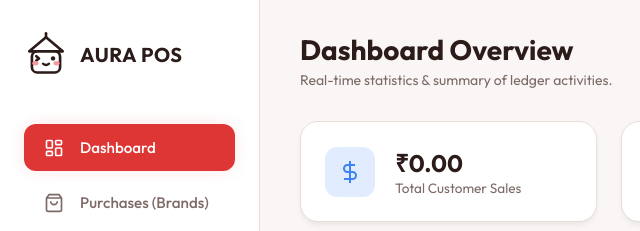
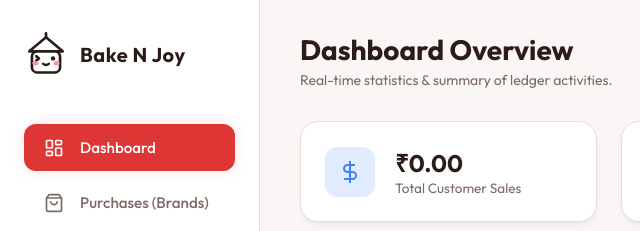
Before and after one commit to Zennnn123/aura-pos, a website: page index.html in a window 1280 px wide. Shown: the top 231 px of the page, 0-640 px from the left. Drawn offline with Linux system fonts and the light colour scheme.

Commit message:
Rename brand logo and title to Bake N Joy

```diff
--- a/index.html
+++ b/index.html
@@ -3,7 +3,7 @@
 <head>
     <meta charset="UTF-8">
     <meta name="viewport" content="width=device-width, initial-scale=1.0">
-    <title>Enterprise POS Dashboard</title>
+    <title>Bake N Joy POS Dashboard</title>
     <link rel="stylesheet" href="styles.css">
 </head>
 <body>
@@ -31,7 +31,7 @@
                         <ellipse cx="74" cy="71" rx="7" ry="5" fill="#f59a9e" />
                     </svg>
                 </div>
-                <span class="logo-text">AURA POS</span>
+                <span class="logo-text">Bake N Joy</span>
             </div>
 
             <nav class="nav-menu">
```
Also changed, not shown: 1 other file.
